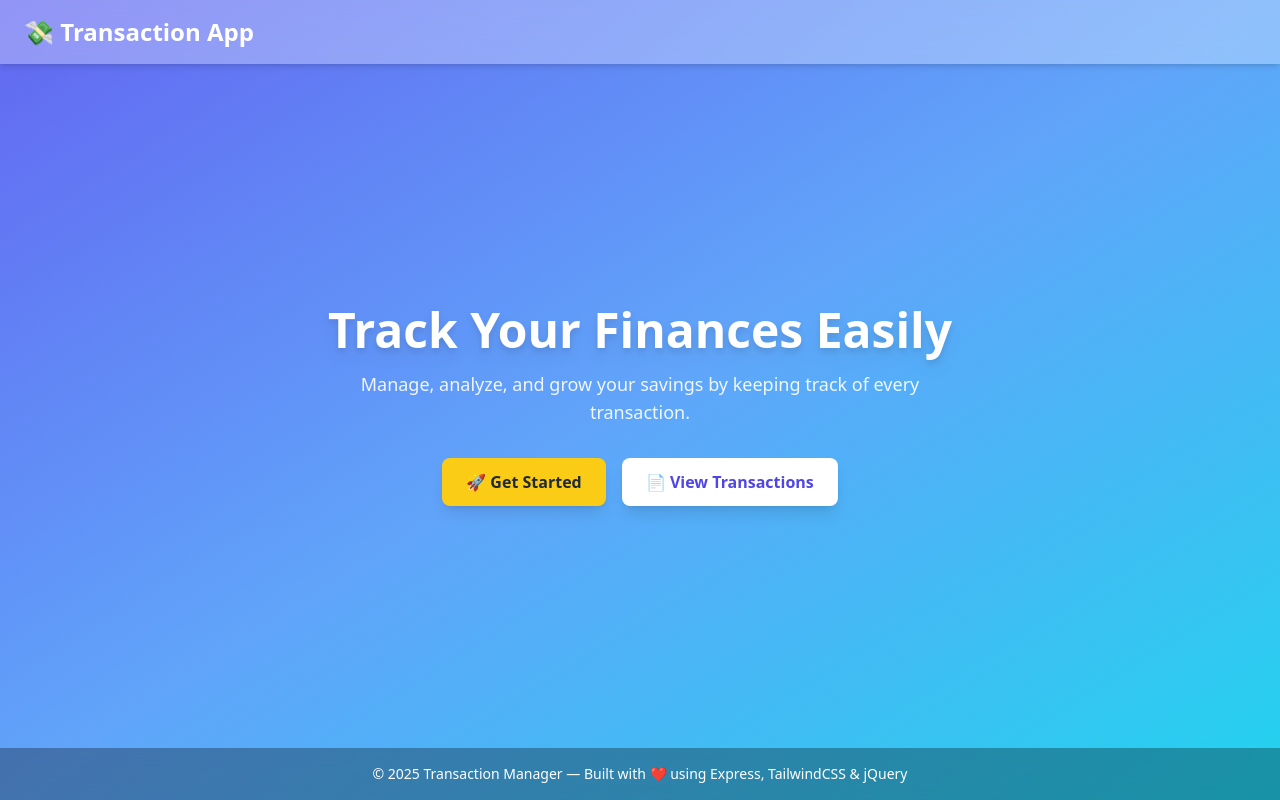
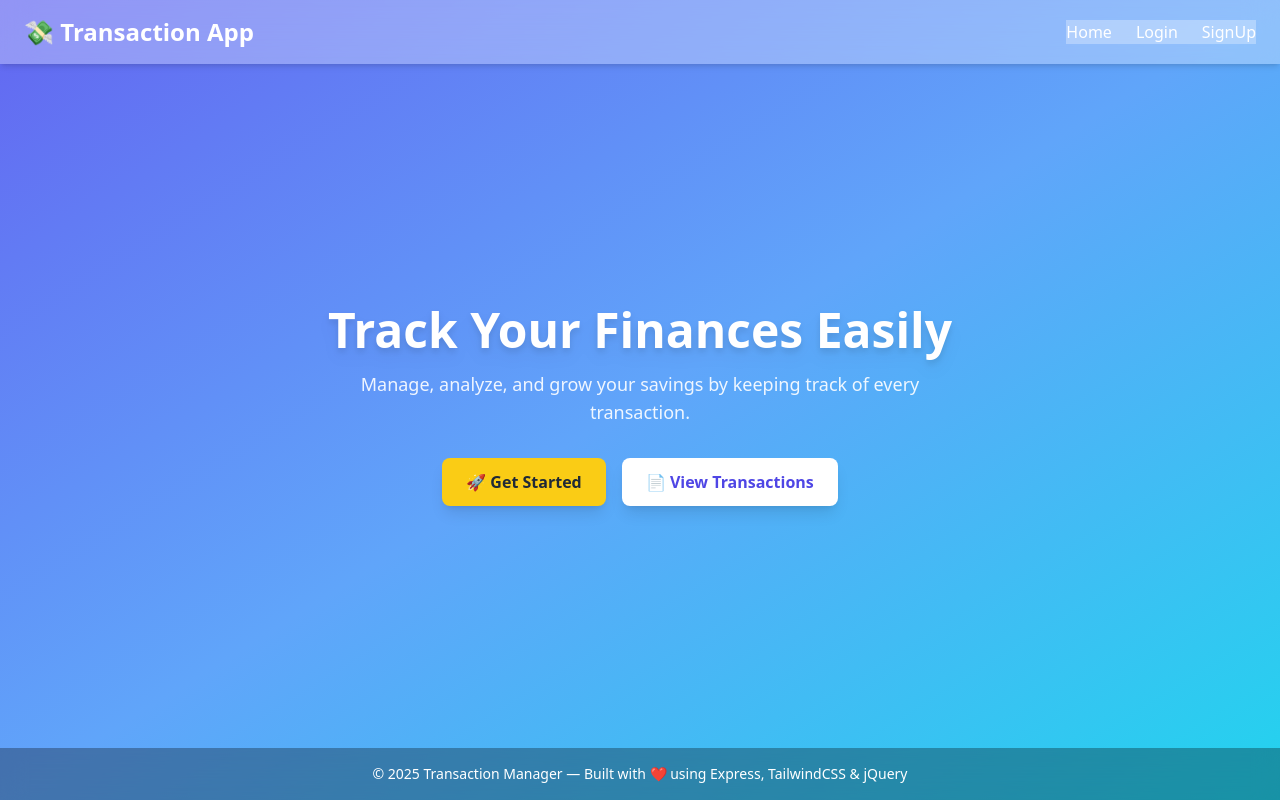
Before and after one commit to F-aizan/transactionsapp, a website: page index.html in a window 1280 px wide. Drawn offline with nearby package versions, Linux system fonts and the light colour scheme.

Commit message:
fixed bugs

```diff
--- a/index.html
+++ b/index.html
@@ -10,35 +10,35 @@
 </head>
 
 <body class="bg-gradient-to-br from-indigo-500 via-blue-400 to-cyan-400 min-h-screen flex flex-col font-sans">
-<!-- ✅ Fixed Responsive Navbar -->
-<nav class="w-full bg-white/30 backdrop-blur-lg shadow-md relative z-50">
+
+  <!-- ✅ Single Responsive Navbar -->
+  <nav class="w-full bg-white/30 backdrop-blur-lg shadow-md">
     <div class="max-w-7xl mx-auto px-6 py-4 flex justify-between items-center">
       <!-- Logo -->
       <h1 class="text-2xl font-bold text-white">💸 Transaction App</h1>
 
       <!-- Hamburger Button (Mobile Only) -->
-    <button id="menuBtn" class="md:hidden text-white focus:outline-none">
+      <button id="menuBtn" class="md:hidden text-white focus:outline-none transition-transform duration-300">
         <svg id="menuIcon" xmlns="http://www.w3.org/2000/svg" class="h-7 w-7" fill="none"
              viewBox="0 0 24 24" stroke="currentColor">
           <path stroke-linecap="round" stroke-linejoin="round" stroke-width="2"
                 d="M4 6h16M4 12h16M4 18h16" />
         </svg>
       </button>
-  </div>
 
-  <!-- ✅ Nav Links -->
+      <!-- Nav Links -->
       <div id="menuLinks"
-       class="flex md:hidden flex-col items-center md:justify-center md:space-x-6 bg-white/20 md:bg-transparent backdrop-blur-lg md:backdrop-blur-0 shadow-lg md:shadow-none w-full md:w-auto p-5 md:p-0 space-y-4 md:space-y-0 absolute md:static top-full left-0 transition-all duration-300 ease-in-out">
+           class="hidden md:flex flex-col md:flex-row md:items-center md:space-x-6 absolute md:static top-16 left-0 w-full md:w-auto bg-white/20 md:bg-transparent backdrop-blur-lg md:backdrop-blur-0 shadow-lg md:shadow-none md:p-0 p-5 transition-all duration-300">
         <button id="homeBtn"
-      class="text-white hover:text-yellow-200 font-medium">Home</button>
+          class="text-white hover:text-yellow-200 font-medium py-2 md:py-0">Home</button>
         <button id="auth_btn"
-      class="text-white hover:text-yellow-200 font-medium">Login</button>
+          class="text-white hover:text-yellow-200 font-medium py-2 md:py-0">Login</button>
         <button id="signup_btn"
-      class="text-white hover:text-yellow-200 font-medium">SignUp</button>
+          class="text-white hover:text-yellow-200 font-medium py-2 md:py-0">SignUp</button>
         <p id="user_greeting" class="hidden font-bold text-md text-white">Hi</p>
       </div>
+    </div>
   </nav>
-
 
   <!-- Hero Section -->
   <section class="flex flex-col items-center justify-center text-center flex-grow px-6">
```
Also changed, not shown: login.html (+1 -1 lines), signup.html (+1 -1 lines), transactions.html (+2 -2 lines), viewData.html (+1 -1 lines). Lines whose indentation alone changed are shown as unchanged.
